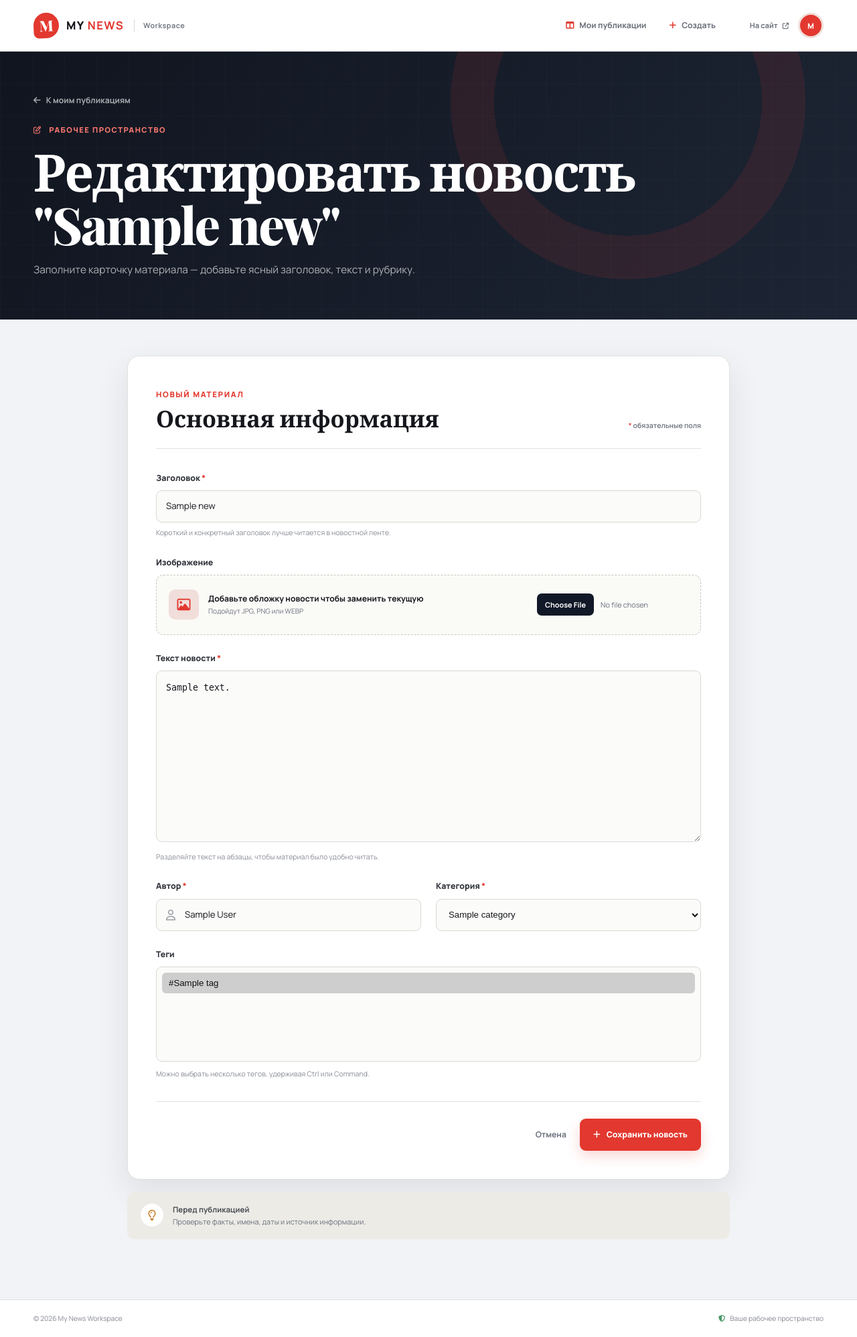
After one commit to orozDev2/news_hashtech_b1, a Django app: page /workspace/update-news/1/ in a window 1280 px wide. The commit adds this page. Shown: the whole page at 67% size. Run offline with Django 5.2, Linux system fonts and the light colour scheme; tables that the repository leaves empty hold one stand-in row (values such as "Sample post").

Commit message:
Update news

```diff
--- a/main/urls.py
+++ b/main/urls.py
@@ -9,5 +9,6 @@ urlpatterns = [
     path('workspace/', views.workspace, name='workspace'),
     path('workspace/create-news/', views.create_news, name='create_news'),
     path('workspace/delete-news/<int:news_id>/', views.delete_news, name='delete_news'),
+    path('workspace/update-news/<int:news_id>/', views.update_news, name='update_news'),
     path('', views.main_page, name='main_page'),
 ]
--- a/main/views.py
+++ b/main/views.py
@@ -107,4 +107,39 @@ def delete_news(request, news_id):
     news.delete()
     return redirect('workspace')
 
+
+def update_news(request, news_id):
+    news = get_object_or_404(News, pk=news_id)
+
+    if request.method == 'POST':
+        news.title = request.POST.get('title')
+        news.author = request.POST.get('author')
+        news.content = request.POST.get('content')
+        news.category = Category.objects.get(id=int(request.POST.get('category')))
+
+        image = request.FILES.get('image')
+
+        if image:
+            news.image.save(image.name, image)
+
+
+        tags_id = list(map(int, request.POST.getlist('tags')))
+        tags = Tag.objects.filter(id__in=tags_id)
+
+        news.tags.clear()
+        # news.tags.remove(tags[0])
+        news.tags.add(*tags)
+
+        news.save()
+
+        return redirect('workspace')
+
+
+
+    categories = Category.objects.all()
+    tags = Tag.objects.all()
+
+    return render(request, 'workspace/update_news.html',
+                  {'news': news, 'categories': categories, 'tags': tags})
+
 # Create your views here.
--- a/templates/workspace/index.html
+++ b/templates/workspace/index.html
@@ -64,7 +64,7 @@
 
                     <div class="workspace-post__actions" aria-label="Действия с публикацией">
                         <a class="post-action post-action--view" href="{% url 'detail_news' news_id=item.id %}" title="Посмотреть" aria-label="Посмотреть {{ item.title }}"><i class="fa-regular fa-eye" aria-hidden="true"></i></a>
-                        <a class="post-action post-action--edit" href="" title="Редактировать" aria-label="Редактировать {{ item.title }}"><i class="fa-solid fa-pen-to-square" aria-hidden="true"></i></a>
+                        <a class="post-action post-action--edit" href="{% url "update_news" news_id=item.id %}" title="Редактировать" aria-label="Редактировать {{ item.title }}"><i class="fa-solid fa-pen-to-square" aria-hidden="true"></i></a>
                         <a class="post-action post-action--delete" href="{% url "delete_news" news_id=item.id %}" title="Удалить" aria-label="Удалить {{ item.title }}"><i class="fa-solid fa-trash" aria-hidden="true"></i></a>
                     </div>
                 </article>
--- /dev/null
+++ b/templates/workspace/update_news.html
@@ -0,0 +1,88 @@
+{% extends 'workspace/base.html' %}
+
+{% block title %} — редактировать новость "{{ news.title }}"{% endblock title %}
+
+{% block content %}
+<section class="create-hero">
+  <div class="shell create-hero__inner">
+    <a class="back-link" href="{% url 'workspace' %}"><i class="fa-solid fa-arrow-left" aria-hidden="true"></i> К моим публикациям</a>
+    <span class="create-hero__kicker"><i class="fa-regular fa-pen-to-square" aria-hidden="true"></i> Рабочее пространство</span>
+    <h1>Редактировать новость "{{ news.title }}"</h1>
+    <p>Заполните карточку материала — добавьте ясный заголовок, текст и рубрику.</p>
+  </div>
+</section>
+
+<section class="create-section shell">
+  <form class="news-form" method="POST" enctype="multipart/form-data" action="{% url "update_news" news_id=news.id %}">
+    {% csrf_token %}
+    <div class="news-form__heading">
+      <div>
+        <span class="section-kicker">Новый материал</span>
+        <h2>Основная информация</h2>
+      </div>
+      <span class="required-note"><span>*</span> обязательные поля</span>
+    </div>
+
+    <div class="form-field form-field--wide">
+      <label for="title_inp">Заголовок <span aria-hidden="true">*</span></label>
+      <input type="text" name="title" value="{{ news.title }}" id="title_inp" placeholder="Что произошло? Сформулируйте главное" autocomplete="off" required>
+      <small>Короткий и конкретный заголовок лучше читается в новостной ленте.</small>
+    </div>
+
+    <div class="form-field form-field--wide">
+      <label for="image_inp">Изображение</label>
+      <div class="file-control">
+        <i class="fa-regular fa-image" aria-hidden="true"></i>
+        <div><strong>Добавьте обложку новости чтобы заменить текущую</strong><small>Подойдут JPG, PNG или WEBP</small></div>
+        <input type="file" name="image" id="image_inp" accept="image/*">
+      </div>
+    </div>
+
+    <div class="form-field form-field--wide">
+      <label for="content_inp">Текст новости <span aria-hidden="true">*</span></label>
+      <textarea name="content" id="content_inp" rows="10" placeholder="Расскажите о событии подробнее…" required>{{ news.content }}</textarea>
+      <small>Разделяйте текст на абзацы, чтобы материал было удобно читать.</small>
+    </div>
+
+    <div class="form-field">
+      <label for="author_inp">Автор <span aria-hidden="true">*</span></label>
+      <div class="input-with-icon">
+        <i class="fa-regular fa-user" aria-hidden="true"></i>
+        <input type="text" name="author" value="{{ news.author }}" id="author_inp" placeholder="Имя автора" autocomplete="name" required>
+      </div>
+    </div>
+
+    <div class="form-field">
+      <label for="category_inp">Категория <span aria-hidden="true">*</span></label>
+      <select name="category" id="category_inp" required>
+        <option value="" disabled>Выберите категорию</option>
+        {% for category in categories %}
+            <option {% if category == news.category %}selected{% endif %} value="{{ category.id }}">
+                {{ category.name }}
+            </option>
+        {% endfor %}
+      </select>
+    </div>
+
+    <div class="form-field form-field--wide">
+      <label for="tags_inp">Теги</label>
+      <select name="tags" id="tags_inp" multiple aria-describedby="tags_help">
+        {% for tag in tags %}
+          <option {% if tag in news.tags.all %}selected{% endif %} value="{{ tag.id }}">#{{ tag.name }}</option>
+        {% endfor %}
+      </select>
+      <small id="tags_help">Можно выбрать несколько тегов, удерживая Ctrl или Command.</small>
+    </div>
+
+    <div class="news-form__actions">
+      <a href="{% url 'workspace' %}" class="form-cancel">Отмена</a>
+      <button class="publish-button" type="submit"><i class="fa-solid fa-plus" aria-hidden="true"></i> Сохранить новость</button>
+    </div>
+  </form>
+
+  <aside class="editor-note">
+    <div class="editor-note__icon"><i class="fa-regular fa-lightbulb" aria-hidden="true"></i></div>
+    <div><strong>Перед публикацией</strong><p>Проверьте факты, имена, даты и источник информации.</p></div>
+  </aside>
+</section>
+{% endblock content %}
```
